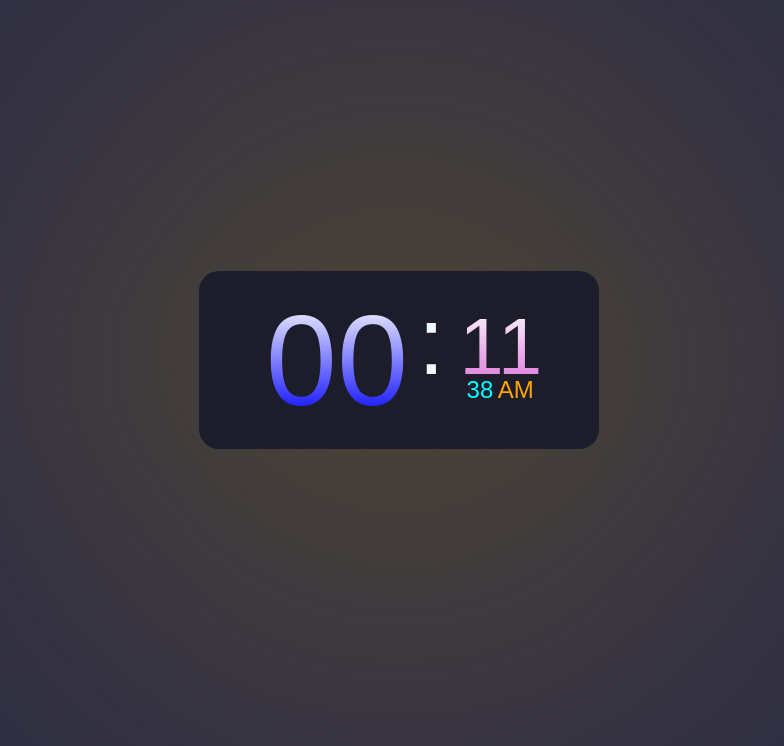
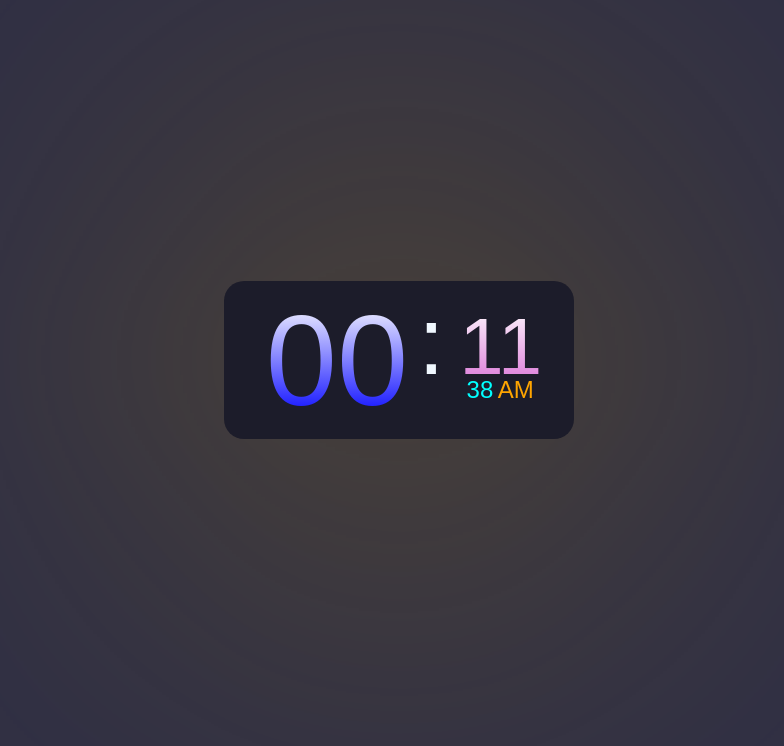
Before and after one commit to husain-786/Digital_Clock, a plain HTML site: page index.html in a window 1280 px wide. Shown: the whole page, without its empty margins (241-1025 px from the left). Drawn offline with Linux system fonts and the light colour scheme.

Commit message:
Update Digital_CLock.css

```diff
--- a/Digital_CLock.css
+++ b/Digital_CLock.css
@@ -23,8 +23,9 @@ body{
 .clock{
     color: aliceblue;
     background-color: #1c1c2a;
-    width: 400px;
-    padding: 20px 45px;
+    width: 350px;
+    padding: 10px;
+    /* padding: 20px 45px; */
     /* box-shadow: 0 5px 25px rgba(14, 21, 37, .8); */
     border-radius: 20px;
 }
```
